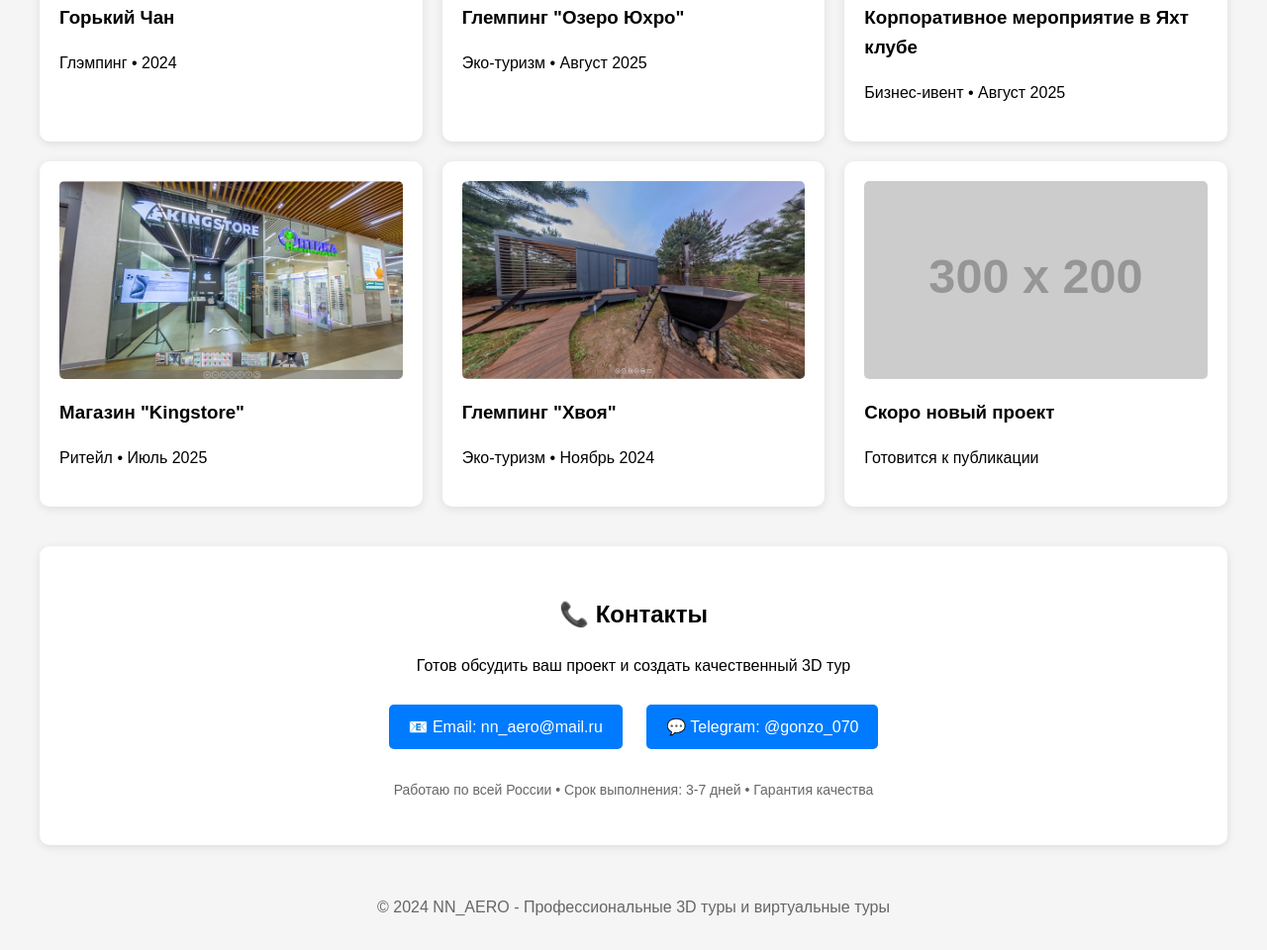
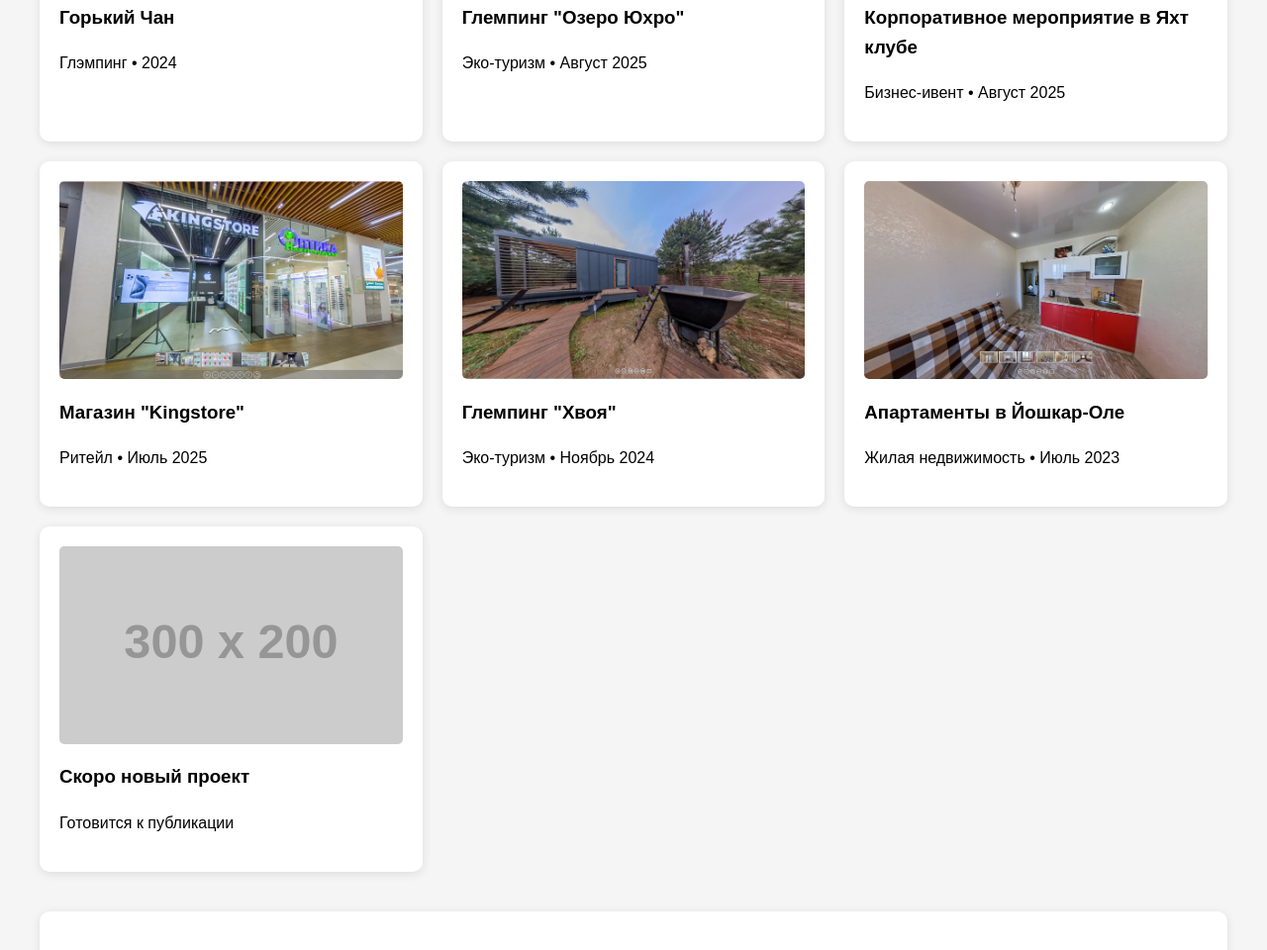
Before and after one commit to gonzo070/gonzo070.github.io, a plain HTML site: page index.html in a window 1280 px wide. Shown: the part 1728-2688 px from the top of the page at 99% size. Drawn offline with Linux system fonts and the light colour scheme; placeholder pictures from the web are drawn by us.

Commit message:
Add Yoshkar-Ola apartments tour to portfolio

```diff
--- a/index.html
+++ b/index.html
@@ -156,6 +156,11 @@
     <h3>Глемпинг "Хвоя"</h3>
     <p>Эко-туризм • Ноябрь 2024</p>
 </a>
+<a href="https://gonzo070.github.io/yoshkar-ola-apartments-tour/" class="project-card" target="_blank">
+    <div class="project-image" style="background-image: url('images/yoshkar-ola-preview.jpg');"></div>
+    <h3>Апартаменты в Йошкар-Оле</h3>
+    <p>Жилая недвижимость • Июль 2023</p>
+</a>
         <!-- Добавьте другие туры по аналогии -->
         <a href="#" class="project-card" target="_blank">
             <div class="project-image" style="background-image: url('https://via.placeholder.com/300x200?text=Скоро+новый+тур');"></div>
```
Also changed, not shown: images/yoshkar-ola-preview.jpg (added).
